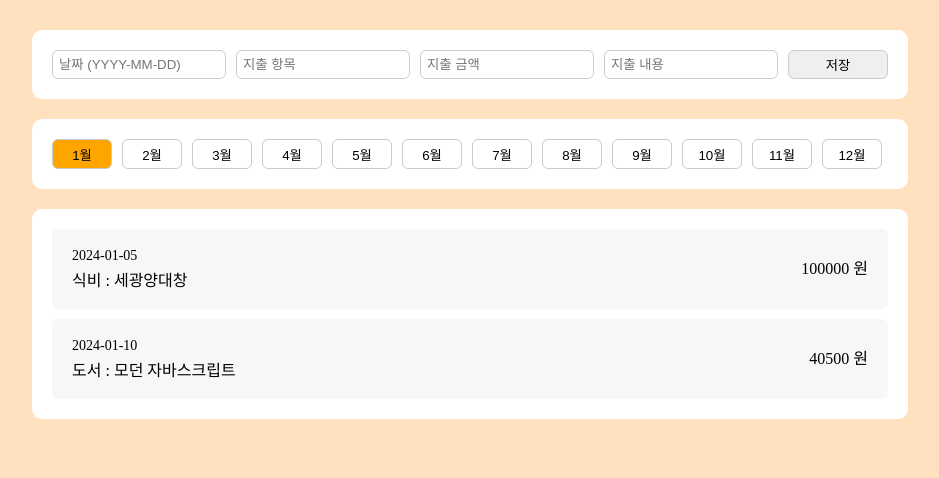
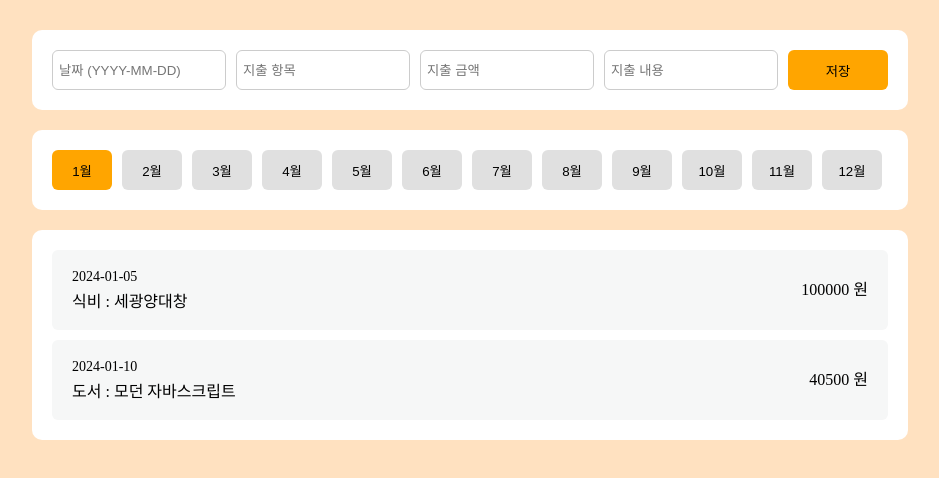
Before and after one commit to Dayeon-Cheon/pocket-money-tracker, a React (Vite) app: page / in a window 1280 px wide. Shown: the top 478 px of the page, without its empty margins (170-1109 px from the left). Built offline with nearby package versions, Linux system fonts and the light colour scheme.

Commit message:
style: home

```diff
--- a/src/components/ExpenseForm.jsx
+++ b/src/components/ExpenseForm.jsx
@@ -102,11 +102,13 @@ const ExpenseInput = styled.input`
   border-radius: 6px;
   border: 1px solid #ccc;
   width: 160px;
+  height: 26px;
 `;
 
 const SaveButton = styled.button`
-  border: 1px solid #ccc;
+  border: none;
   border-radius: 6px;
+  background-color: orange;
   width: 100px;
   cursor: pointer;
 `;
--- a/src/components/MonthSelector.jsx
+++ b/src/components/MonthSelector.jsx
@@ -43,10 +43,13 @@ const MonthButtonContainer = styled.div`
 `;
 
 const MonthButton = styled.button`
-  background-color: ${(props) => (props.$isSelected ? "orange" : "white")};
-  border: 1px solid #ccc;
+  background-color: ${(props) => (props.$isSelected ? "orange" : "#e0e0e0")};
+  border: none;
   border-radius: 6px;
   width: 60px;
-  height: 30px;
+  height: 40px;
   cursor: pointer;
+  &:hover {
+    opacity: 0.8;
+  }
 `;
```
